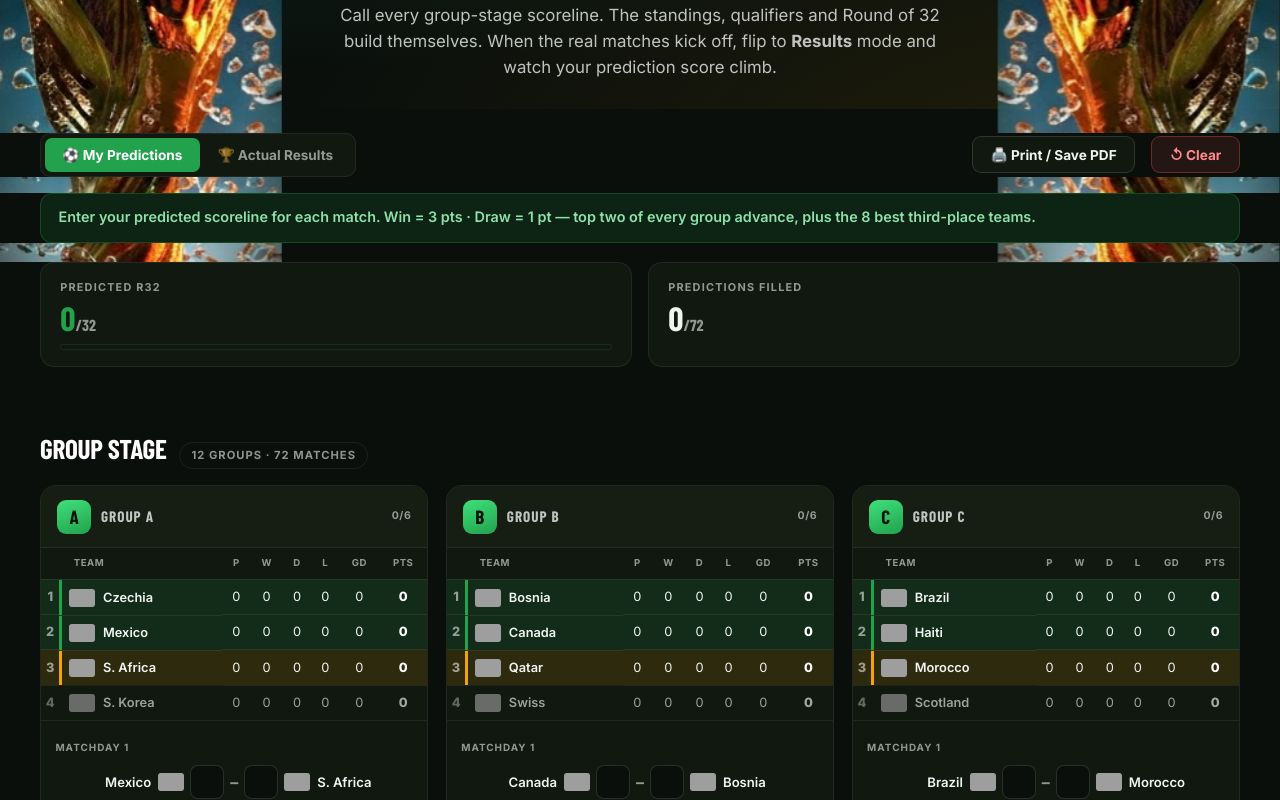
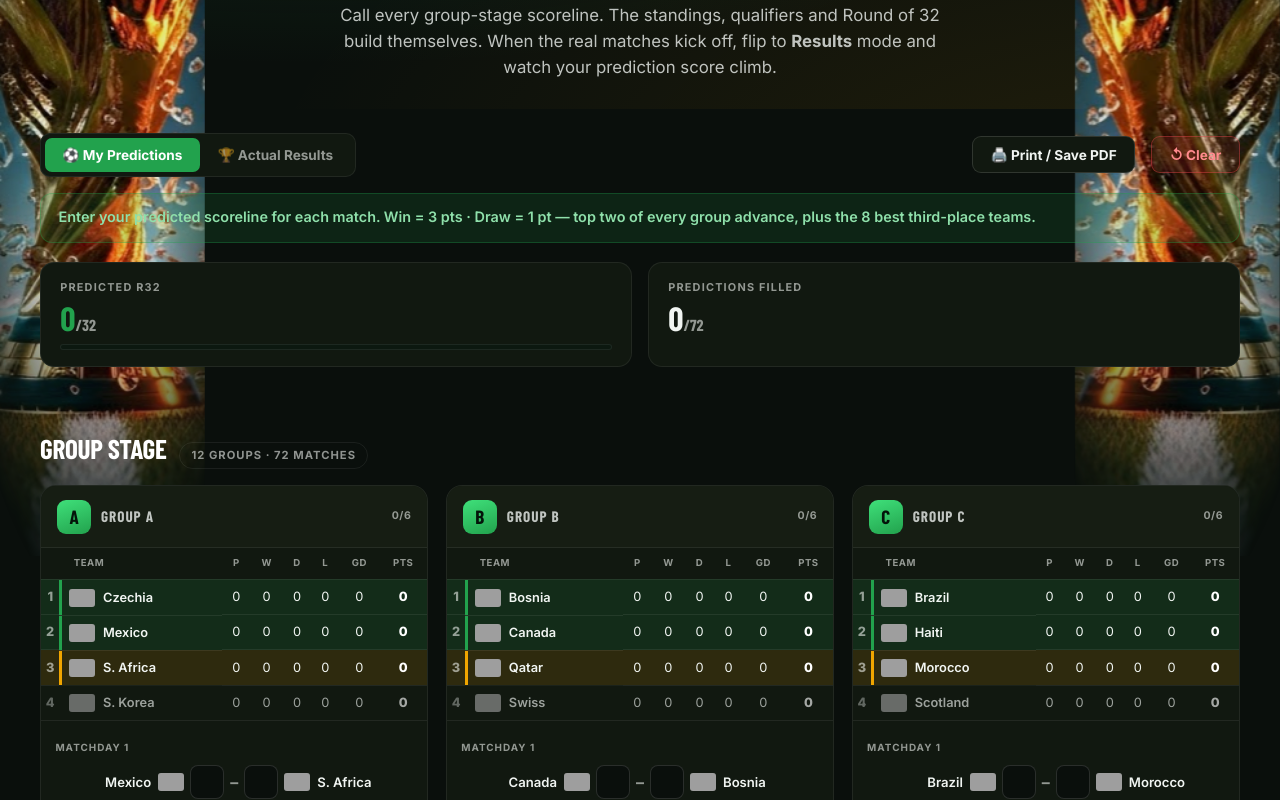
Before and after one commit to noah-qmtk/qumtak-site, a website: page public/worldcup/index.html in a window 1280 px wide. Shown: the part 340-1140 px from the top of the page. Drawn offline with nearby package versions, Linux system fonts and the light colour scheme; grey boxes are pictures that could not be loaded; a web font is replaced by a local one.

Commit message:
Remove hard container edges over trophies; slim and soften side panels

```diff
--- a/public/worldcup/index.html
+++ b/public/worldcup/index.html
@@ -71,18 +71,17 @@ nav{ position:fixed; top:0; left:0; right:0; z-index:100; height:96px;
 .wc-hero h1 .accent{ color:var(--green); }
 .wc-hero p{ color:var(--text-mid); max-width:600px; margin:0.9rem auto 0; font-size:1.05rem; }
 /* side trophy panels (from /worldcup/wc-trophy.jpg) — fixed, parallax-slide with scroll */
-.wc-deco{ position:fixed; top:-12vh; height:124vh; width:clamp(180px,22vw,340px); z-index:0; pointer-events:none;
+.wc-deco{ position:fixed; top:-12vh; height:124vh; width:clamp(140px,16vw,290px); z-index:0; pointer-events:none;
   background-image:url('/worldcup/wc-trophy.jpg'); background-size:cover; background-position:center center; background-repeat:no-repeat;
   -webkit-mask-image:radial-gradient(110% 78% at 50% 50%, #000 34%, transparent 72%);
           mask-image:radial-gradient(110% 78% at 50% 50%, #000 34%, transparent 72%);
-  opacity:.97; transform:translateY(var(--wcpy,0px)); animation:wcGlow 5s ease-in-out infinite; will-change:transform; }
+  opacity:.9; transform:translateY(var(--wcpy,0px)); animation:wcGlow 5s ease-in-out infinite; will-change:transform; }
 .wc-deco.left{ left:0; }
 .wc-deco.right{ right:0; transform:scaleX(-1) translateY(var(--wcpy,0px)); animation-delay:-2.5s; }
 @keyframes wcGlow{ 0%,100%{ filter:brightness(0.98); } 50%{ filter:brightness(1.12); } }
 @media (max-width:980px){ .wc-deco{ display:none; } }
-/* keep all predictions content above the fixed trophies, in one consistent column */
-.controls,.banner,.hud{ position:relative; z-index:1; background:var(--bg); }
-footer{ position:relative; z-index:1; }
+/* keep all predictions content above the fixed trophies (no solid bg = no hard edges) */
+.controls,.banner,.hud,footer{ position:relative; z-index:1; }
 
 /* ===== CONTROL BAR ===== */
 .controls{ position:relative; max-width:1320px; margin:1.5rem auto 0; padding:0 2.5rem;
@@ -115,7 +114,7 @@ footer{ position:relative; z-index:1; }
 .bar i{ display:block; height:100%; background:linear-gradient(90deg,var(--green),#3fe07a); transition:width .4s; }
 
 /* ===== GROUPS ===== */
-.wrap{ max-width:1320px; margin:0 auto; padding:1.5rem 2.5rem 2rem; position:relative; z-index:1; background:var(--bg); }
+.wrap{ max-width:1320px; margin:0 auto; padding:1.5rem 2.5rem 2rem; position:relative; z-index:1; }
 .section-h{ display:flex; align-items:baseline; gap:0.8rem; margin:2.2rem 0 1rem; }
 .section-h h2{ font-size:1.7rem; font-weight:800; text-transform:uppercase; color:var(--white); }
 .section-h .pill{ font-size:0.7rem; font-weight:700; letter-spacing:1px; text-transform:uppercase; color:var(--text-dim); border:1px solid var(--border); border-radius:99px; padding:4px 11px; }
```
